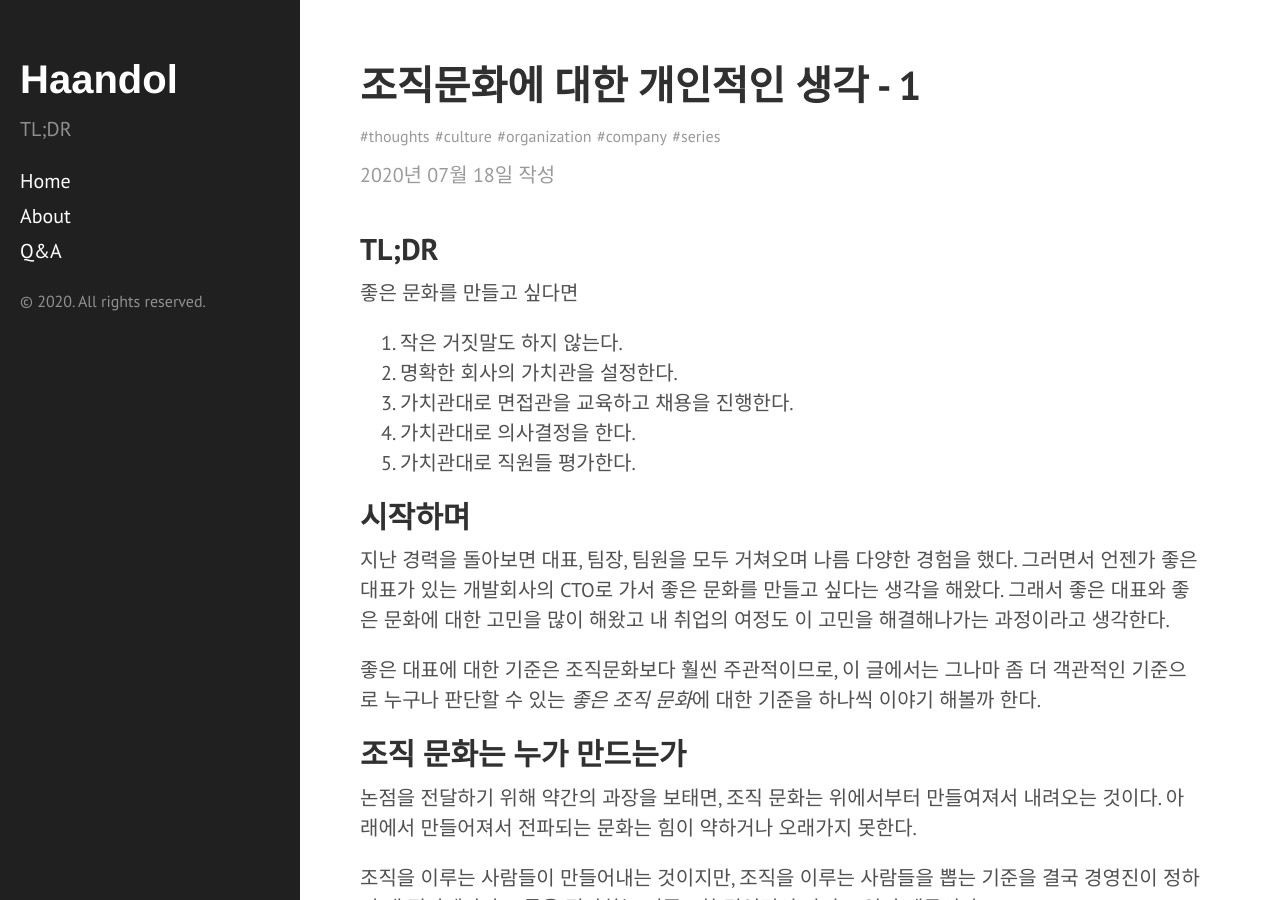
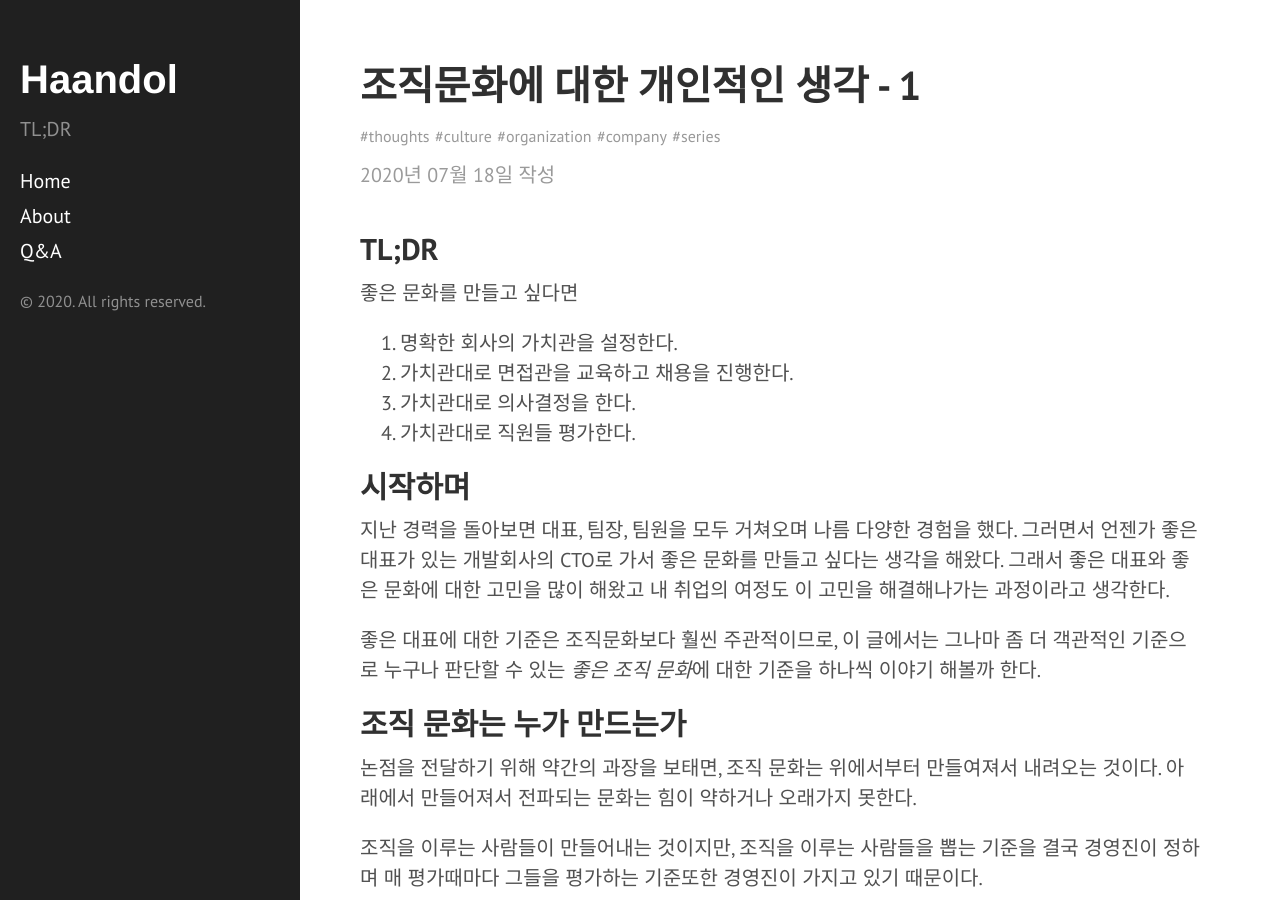
Before and after one commit to haandol/haandol.github.com, a Jekyll site: the page built from _posts/2020-07-18-where-comes-cultural-organization.md, in a window 1280 px wide and 900 px high. Built offline with Jekyll 4.4.1, drawn with Linux system fonts in a browser that asks for light colours; comment, search, counter and statistics services are not loaded.

Commit message:
remove state

```diff
--- a/_posts/2020-07-18-where-comes-cultural-organization.md
+++ b/_posts/2020-07-18-where-comes-cultural-organization.md
@@ -12,7 +12,6 @@ publish: true
 
 좋은 문화를 만들고 싶다면
 
-0. 작은 거짓말도 하지 않는다.
 1. 명확한 회사의 가치관을 설정한다.
 2. 가치관대로 면접관을 교육하고 채용을 진행한다.
 3. 가치관대로 의사결정을 한다.
```
